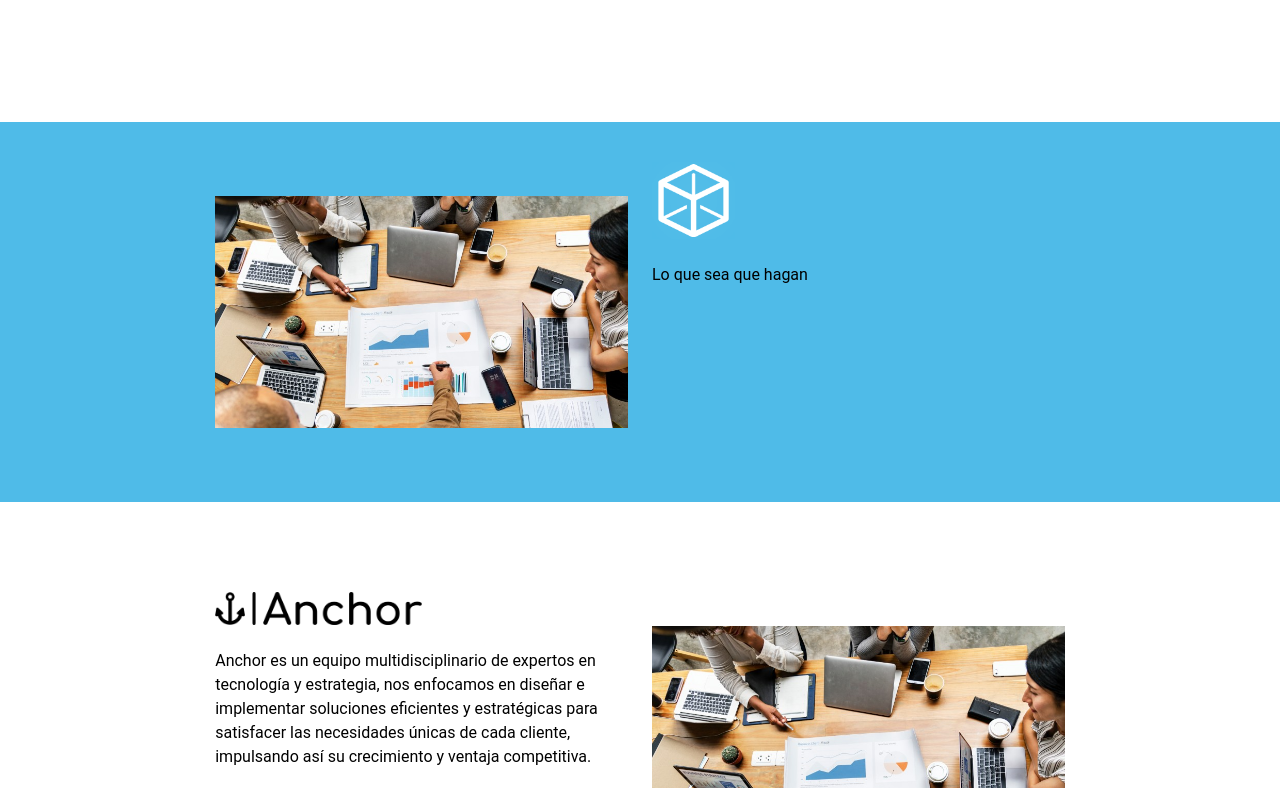
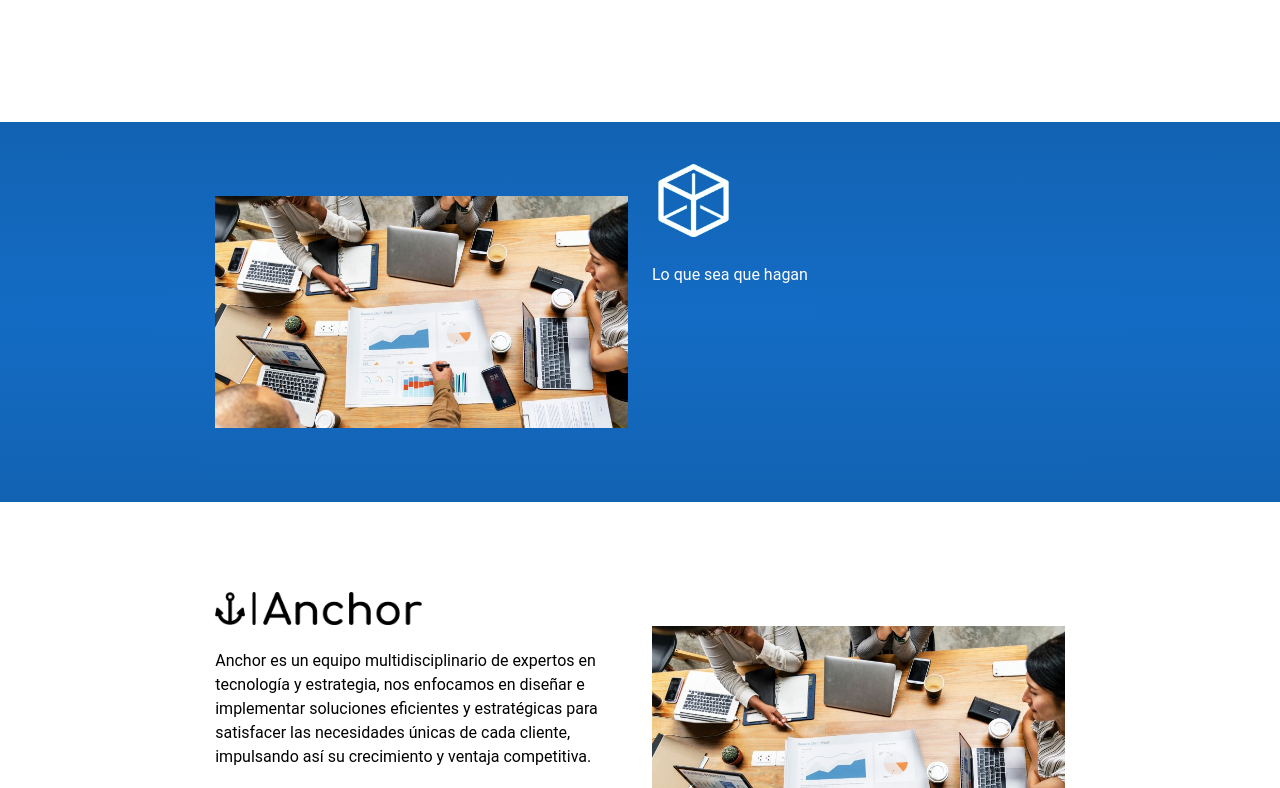
Before and after one commit to Herpmes/Herpmes.github.io, a Vue app: page /about in a window 1280 px wide. Shown: the part 672-1460 px from the top of the page. Built offline with nearby package versions, Linux system fonts and the light colour scheme.

Commit message:
Avance2.1(Nada)

```diff
--- a/src/App.vue
+++ b/src/App.vue
@@ -17,15 +17,15 @@ import { RouterLink, RouterView } from 'vue-router'
     <v-spacer></v-spacer>
     <v-btn class="font-weight-bold">Login</v-btn>
   </v-toolbar>
-  <RouterView />
+  <RouterView/>
   <footer class="custom-footer">
     <v-container>
       <v-row>
         <v-col cols="4"></v-col>
         <v-col cols="4">
-          <v-btn icon="mdi-instagram" class="btn-margin"></v-btn>
-          <v-btn icon="mdi-twitter" class="btn-margin"></v-btn>
-          <v-btn icon="mdi-email" class="btn-margin"></v-btn>
+          <v-btn icon="mdi-instagram" class="btn-margin" href="https://www.instagram.com/herpmes.enterprise/"></v-btn>
+          <v-btn icon="mdi-twitter" class="btn-margin" href="https://twitter.com/H3RPmes"></v-btn>
+          <v-btn icon="mdi-email" class="btn-margin" href="mailto:herpmes.entrerprise@gmail.com"></v-btn>
         </v-col>
         <v-col cols="4"></v-col>
       </v-row>
--- a/src/views/AboutView.vue
+++ b/src/views/AboutView.vue
@@ -55,11 +55,11 @@
     -->
   <v-container
       style="max-width: none ;
-      margin-top: 50px;background: #4fbbe8;
+      margin-top: 50px;background: radial-gradient(3339.49% 274.53% at 50% 50%, #146CC4 0%, #093866 100%);
       padding-top: 40px;padding-bottom: 40px;"
       align="center"
   >
-    <v-row style="width: 70%" class="text-left text-black">
+    <v-row style="width: 70%" class="text-left text-white">
       <v-col cols="12" md="6">
         <v-img src="/src/Img/Home1.jpg" height="300px"></v-img>
       </v-col>
--- a/src/views/HomeView.vue
+++ b/src/views/HomeView.vue
@@ -1,5 +1,6 @@
 <script>
 import 'material-design-icons-iconfont/dist/material-design-icons.css'
+import { RouterLink, RouterView } from 'vue-router'
 
 export default {
   data() {
@@ -120,9 +121,11 @@ export default {
           </p>
           <br>
           <div class="text-right">
-            <v-btn flat class="bg-transparent">
-              Descubre mas
-            </v-btn>
+            <router-link to="/about">
+              <v-btn flat class="bg-transparent">
+                Descubre mas
+              </v-btn>
+            </router-link>
           </div>
         </v-col>
         <v-col cols="12" md="6">
```
Also changed, not shown: src/Img/Logos/LogoCodecrafters.png, src/Img/Logos/LogoCodecraftersAzul.png (renamed from src/Img/Logos/LogoCodecrafters - copia.png).
